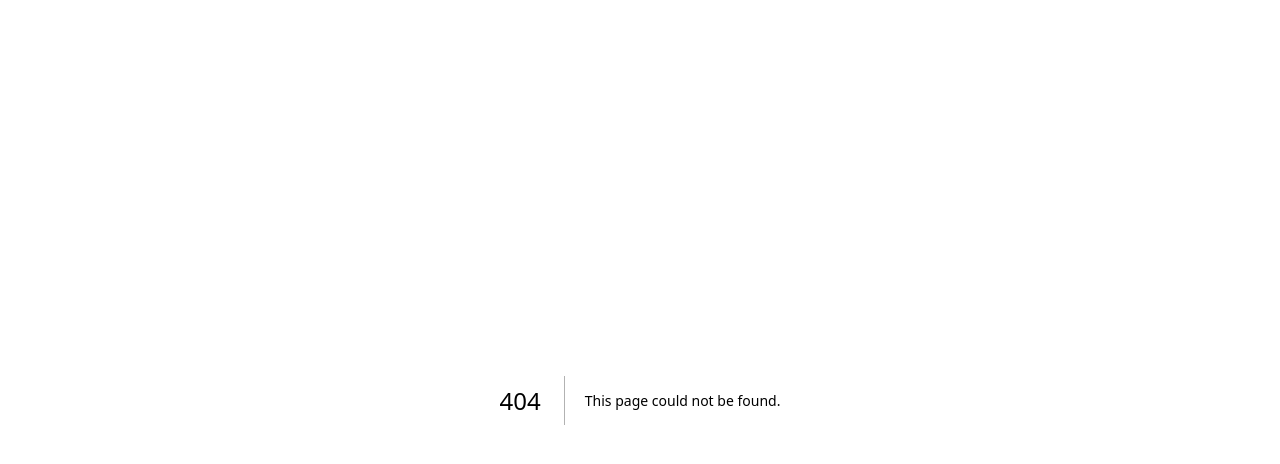
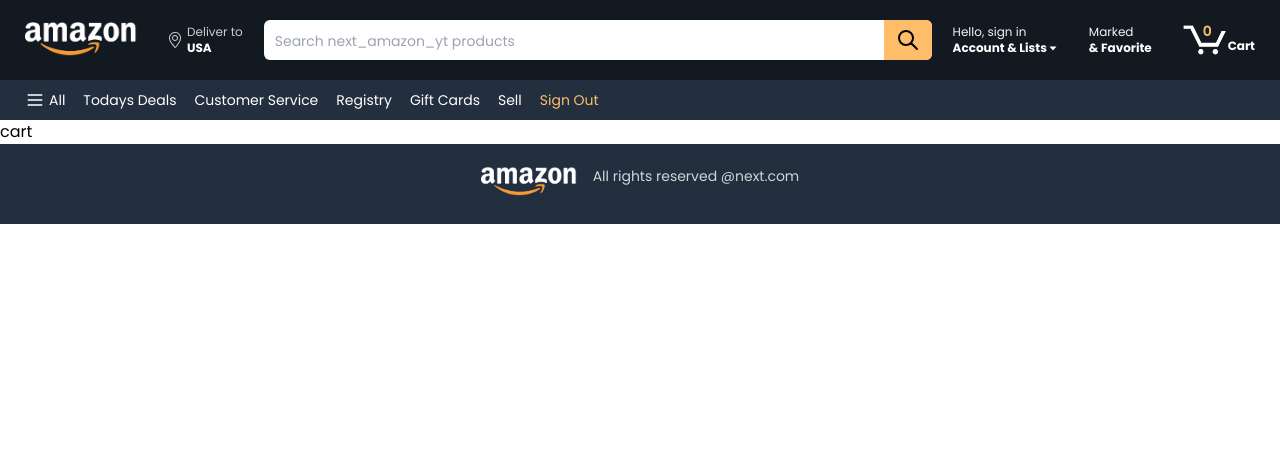
Before and after one commit to skdksldk/next-amazon, a Next.js app: page /cart in a window 1280 px wide. Before the commit this address had no page. Shown: the top 464 px of the page. Built offline with nearby package versions, Linux system fonts and the light colour scheme.

Commit message:
Add RootLayout Component

```diff
--- /dev/null
+++ b/src/components/RootLayout.tsx
@@ -0,0 +1,21 @@
+import React, { ReactElement } from 'react';
+import Header from './header/Header';
+import BottomHeader from './header/BottomHeader';
+import Footer from './Footer';
+
+interface Props {
+    children: ReactElement;
+}
+
+const RootLayout = ({ children }: Props) => {
+  return (
+    <>
+      <Header />
+      <BottomHeader />
+      {children}
+      <Footer />
+    </>
+  )
+}
+
+export default RootLayout
--- a/src/components/header/Header.tsx
+++ b/src/components/header/Header.tsx
@@ -4,17 +4,19 @@
 import { BiCaretDown } from "react-icons/bi";
 import { HiOutlineSearch } from "react-icons/hi";
 import { SlLocationPin } from "react-icons/sl";
+import Link from "next/link";
 
 const Header = () => {
     return (
         <div className="w-full h-20 bg-amazon_blue text-lightText sticky top-0 z-50">
          <div className="h-full w-full mx-auto inline-flex items-center justify-between gap-1 mdl:gap-3 px-4">
           {/* logo */}
-          <div
+          <Link
+            href={"/"}
             className="px-2 border border-transparent hover:border-white cursor-pointer duration-300 flex items-center justify-center h-[70%]"
           >
             <Image className="w-28 object-cover mt-1" src={logo} alt="logoImg" />
-          </div>
+          </Link>
           {/* delivery */}
           <div className="px-2 border border-transparent hover:border-white cursor-pointer duration-300 items-center justify-center h-[70%] hidden xl:inline-flex gap-1">
             <SlLocationPin />
@@ -54,7 +56,8 @@
             <p className="text-white font-bold">& Favorite</p>
           </div>
           {/* cart */}
-          <div
+          <Link
+            href={"/cart"}
             className="flex items-center px-2 border border-transparent hover:border-white cursor-pointer duration-300 h-[70%] relative"
           >
             <Image
@@ -66,7 +69,7 @@
             <span className="absolute text-amazon_yellow text-sm top-2 left-[29px] font-semibold">
               0
             </span>
-          </div>
+          </Link>
         </div>
       </div>
     )
--- a/src/pages/_app.tsx
+++ b/src/pages/_app.tsx
@@ -1,10 +1,13 @@
+import RootLayout from '@/components/RootLayout'
 import '@/styles/globals.css'
 import type { AppProps } from 'next/app'
 
 export default function App({ Component, pageProps }: AppProps) {
   return (
     <div className="font-bodyFont">
-      <Component {...pageProps} />
+      <RootLayout>
+        <Component {...pageProps} />
+      </RootLayout>
     </div>
   )
 }
--- /dev/null
+++ b/src/pages/cart.tsx
@@ -0,0 +1,9 @@
+import React from 'react'
+
+const cart = () => {
+  return (
+    <div>cart</div>
+  )
+}
+
+export default cart
--- a/src/pages/index.tsx
+++ b/src/pages/index.tsx
@@ -1,14 +1,7 @@
-import Footer from "@/components/Footer";
-import BottomHeader from "@/components/header/BottomHeader";
-import Header from "@/components/header/Header";
-
 export default function Home() {
   return (
     <main>
-      <Header />
-      <BottomHeader />
-      <div className="py-10 bg-gray-300"></div>
-      <Footer />
+      <div className="py-10 bg-gray-300">Next HomPage</div>
     </main>
   )
 }
```
